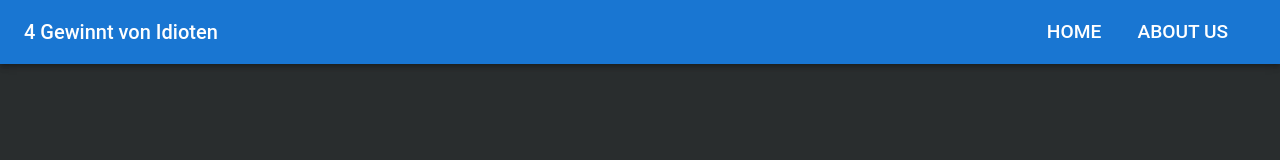
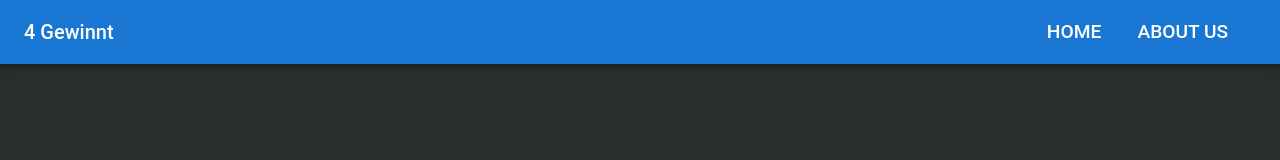
Before and after one commit to Jochern/4-gewinnt-container, a React (Create React App) app: page / in a window 1280 px wide. Shown: the top 160 px of the page. Built offline with nearby package versions, Linux system fonts and the light colour scheme.

Commit message:
change app name

```diff
--- a/src/App.tsx
+++ b/src/App.tsx
@@ -515,7 +515,7 @@ function App() {
       <AppBar position="relative">
         <Toolbar>
           <Typography variant="h6" color="inherit" noWrap flex={1} style={{ fontFamily: schriftArt }}>
-            4 Gewinnt von Idioten
+            4 Gewinnt
           </Typography>
 
           <Button
```
